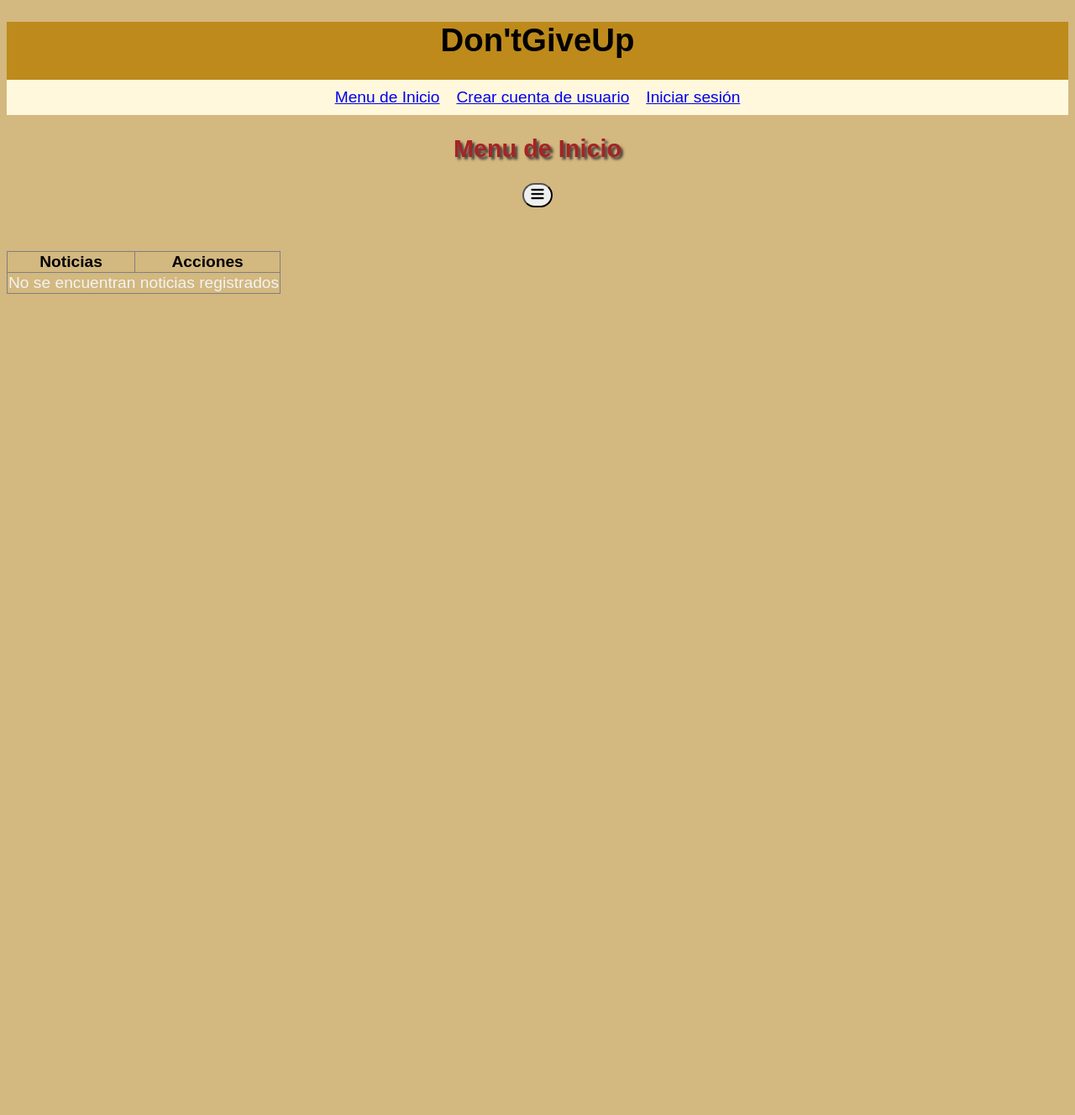
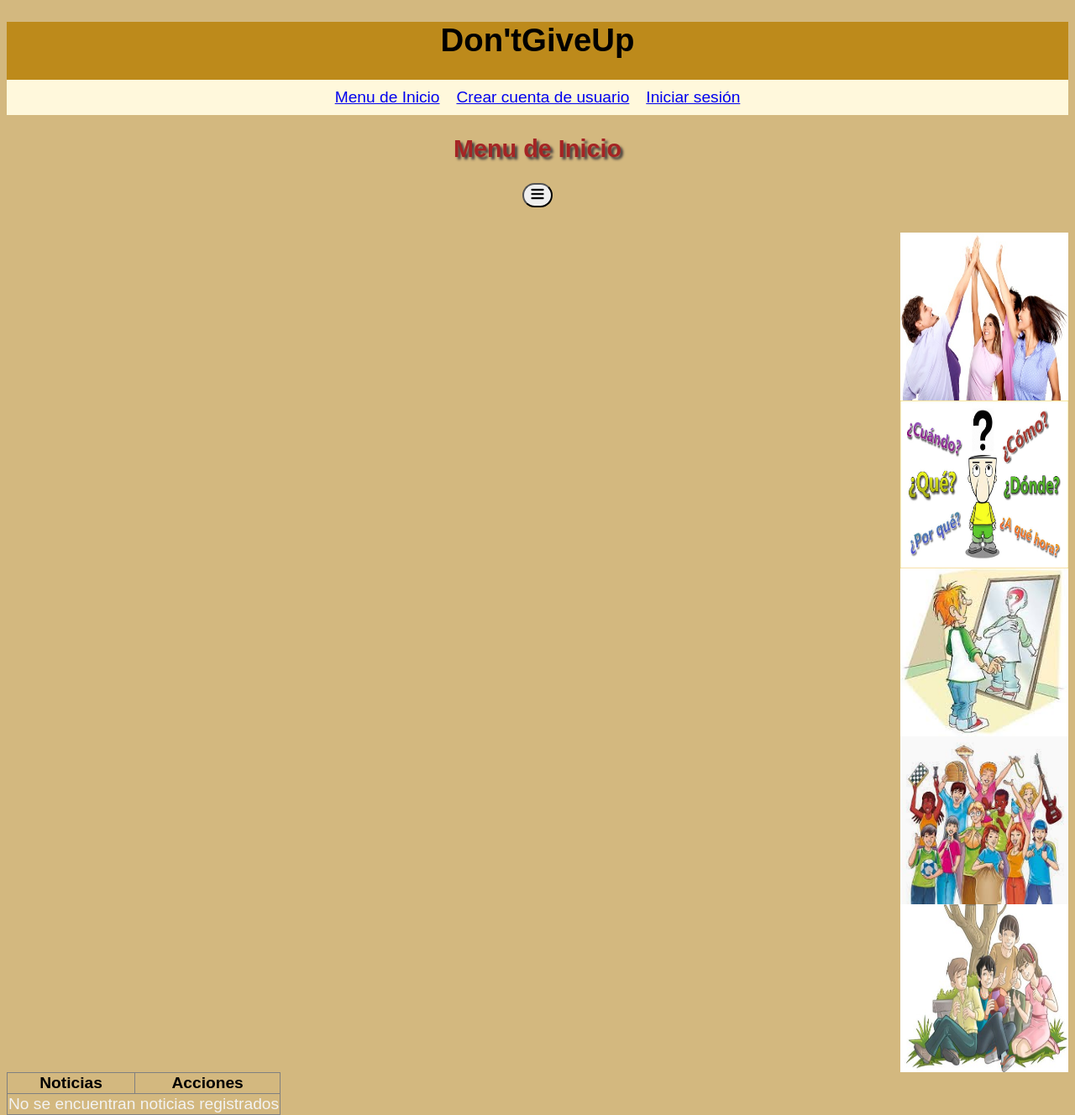
Before and after one commit to AxelDrago/Proyecto_TS2, a PHP site: page /Menu.php in a window 1280 px wide. Shown: the whole page at 84% size. Before the commit the page ends 350 px from the top, so only its background shows below. Run offline with PHP 8.4, Linux system fonts and the light colour scheme; data that the repository does not hold is empty.

Commit message:
Final del dia

```diff
--- a/Menu.php
+++ b/Menu.php
@@ -54,14 +54,15 @@ $noticias =$stmt->fetchAll();
     </div>
 
     <div id="ilustraciones">
-            <img src="" alt="">
-            <img src="" alt="">
-            <img src="" alt="">
-            <img src="" alt="">
-            <img src="" alt="">
+            <img src="imagenes\des.jpg" alt="">
+            <img src="imagenes\por.jpg" alt="">
+            <img src="imagenes\quien.jpg" alt="">
+            <img src="imagenes\ju.jpg" alt="">
+            <img src="imagenes\ado.jpg" alt="">
     </div>
 
-    <table style="width:auto; border-collapse:collapse;" border="1">
+    <div id="tabla">
+    <table style="border-collapse:collapse;" border="1">
         <tr>
             <th>Noticias</th>
             <th>Acciones</th>
@@ -93,6 +94,7 @@ $noticias =$stmt->fetchAll();
 
     <?php } ?>
     </table>
+    </div>
 
     <?php  ?>
 
--- a/style.css
+++ b/style.css
@@ -51,3 +51,18 @@ td{
     width:20px;
     height:20px;
 }
+#tabla{
+     width:800px;
+     float: left;
+ }
+#ilustraciones{
+    display: flex;
+    flex-direction: column;
+    float: right;
+    margin-left: 300px;
+    clear: both;
+}
+ img{
+    width:200px;
+    height:200px;
+ }
```
Also changed, not shown: imagenes/ado.jpg (added), imagenes/des.jpg (added), imagenes/ju.jpg (added), imagenes/por.jpg (added), imagenes/quien.jpg (added).
